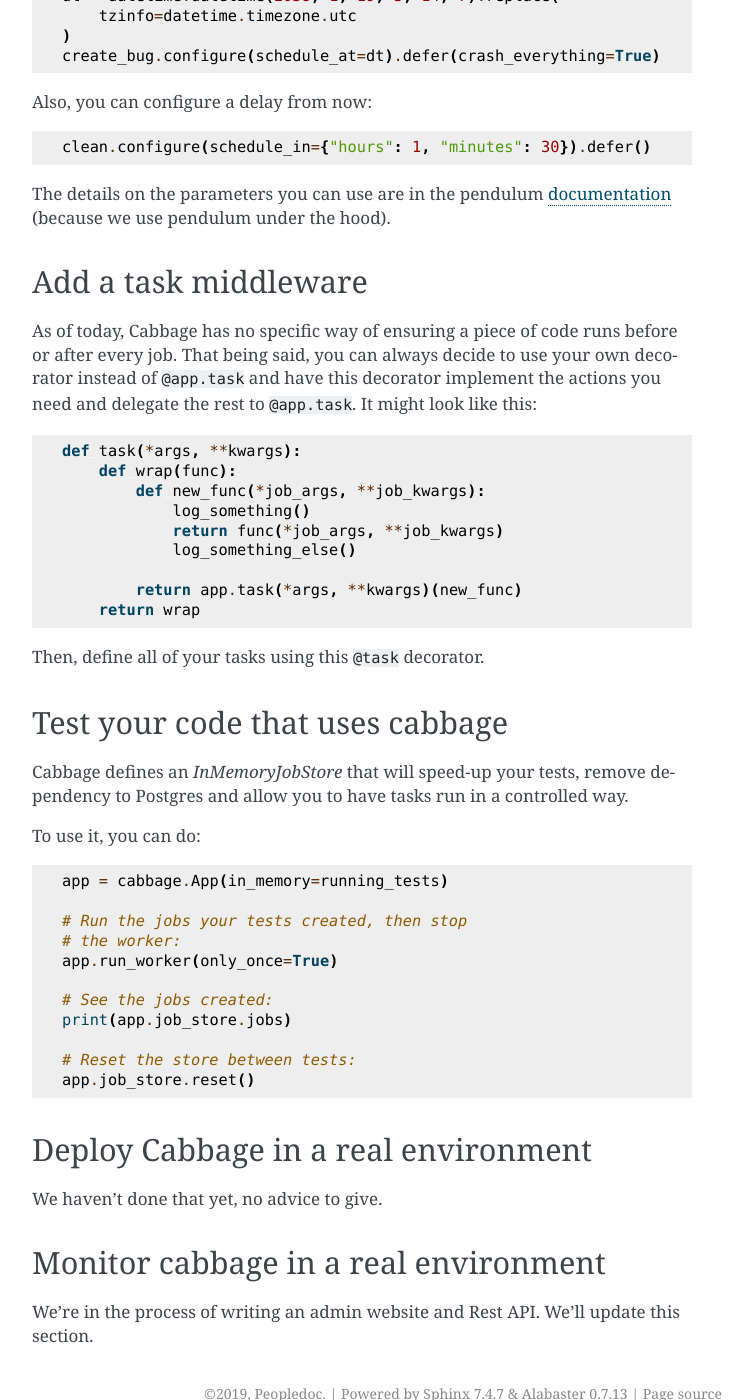
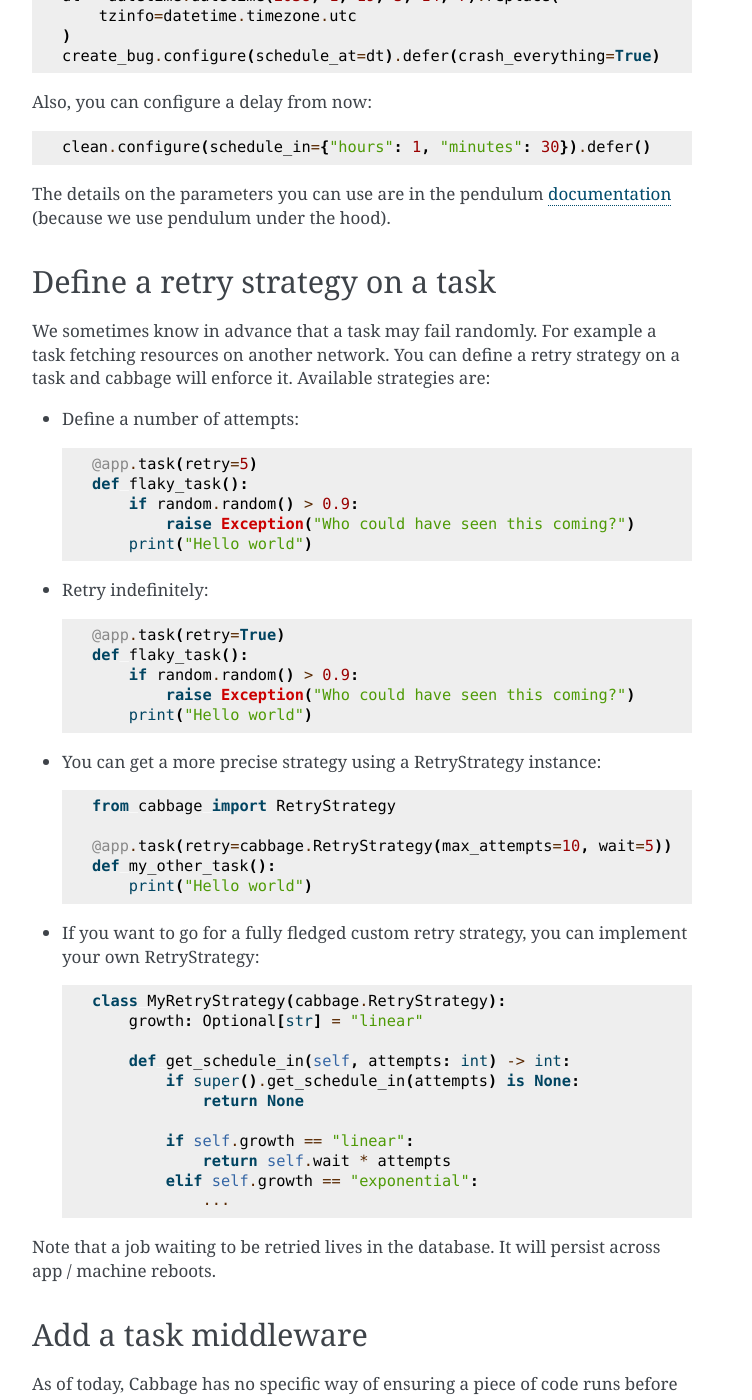
Before and after one commit to procrastinate-org/procrastinate, a Sphinx documentation site: the page built from docs/howto.rst, in a window 1280 px wide and 1400 px high, scrolled down 1772 px. Shown: the whole window, without its empty margins (388-1140 px from the left). Built offline with Sphinx 7.4.7, drawn with Linux system fonts in a browser that asks for light colours; some of the changed text lies outside the part shown.

Commit message:
Added docs

```diff
--- a/cabbage/__init__.py
+++ b/cabbage/__init__.py
@@ -1,4 +1,5 @@
 from cabbage.app import App
 from cabbage.postgres import PostgresJobStore
+from cabbage.retry import RetryStrategy
 
-__all__ = ["App", "PostgresJobStore"]
+__all__ = ["App", "PostgresJobStore", "RetryStrategy"]
--- a/docs/howto.rst
+++ b/docs/howto.rst
@@ -91,6 +91,57 @@
 `documentation <https://pendulum.eustace.io/docs/#addition-and-subtraction>`_
 (because we use pendulum under the hood).
 
+Define a retry strategy on a task
+---------------------------------
+
+We sometimes know in advance that a task may fail randomly. For example a task
+fetching resources on another network. You can define a retry strategy on a
+task and cabbage will enforce it.
+Available strategies are:
+
+- Define a number of attempts::
+
+    @app.task(retry=5)
+    def flaky_task():
+        if random.random() > 0.9:
+            raise Exception("Who could have seen this coming?")
+        print("Hello world")
+
+
+- Retry indefinitely::
+
+    @app.task(retry=True)
+    def flaky_task():
+        if random.random() > 0.9:
+            raise Exception("Who could have seen this coming?")
+        print("Hello world")
+
+- You can get a more precise strategy using a RetryStrategy instance::
+
+    from cabbage import RetryStrategy
+
+    @app.task(retry=cabbage.RetryStrategy(max_attempts=10, wait=5))
+    def my_other_task():
+        print("Hello world")
+
+- If you want to go for a fully fledged custom retry strategy, you can implement your own RetryStrategy::
+
+    class MyRetryStrategy(cabbage.RetryStrategy):
+        growth: Optional[str] = "linear"
+
+        def get_schedule_in(self, attempts: int) -> int:
+            if super().get_schedule_in(attempts) is None:
+                return None
+
+            if self.growth == "linear":
+                return self.wait * attempts
+            elif self.growth == "exponential":
+                ...
+
+Note that a job waiting to be retried lives in the database. It will persist across
+app / machine reboots.
+
+
 Add a task middleware
 ---------------------
 
```
Also changed, not shown: docs/reference.rst (+2 -7 lines), 1 other file.
